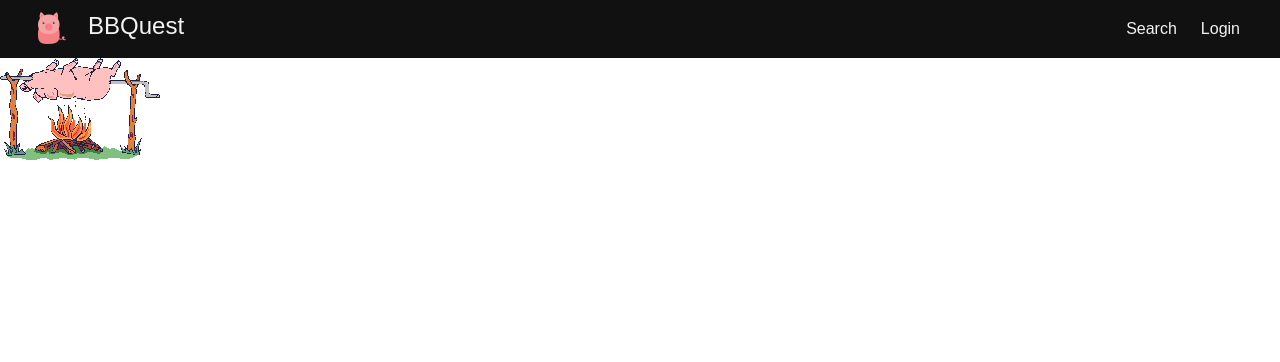
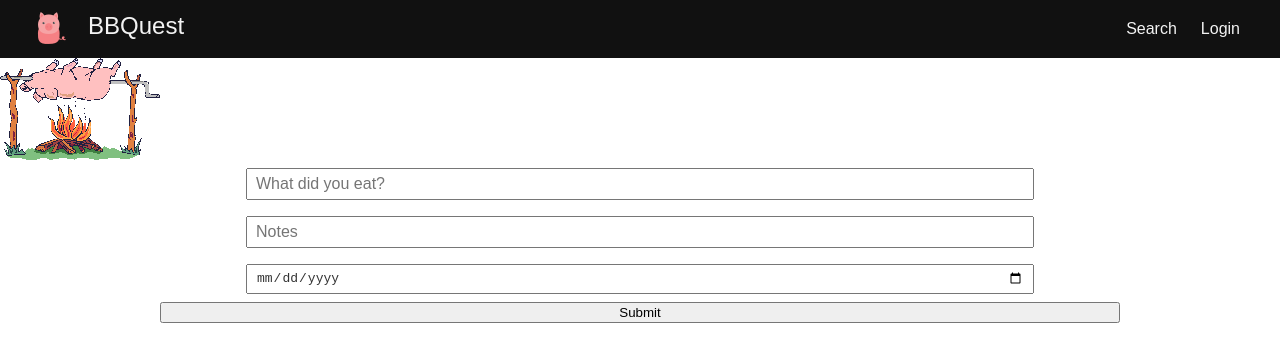
Before and after one commit to tdberg21/bbquest, a React (Create React App) app: page /restaurants/1/review in a window 1280 px wide. Shown: the top 362 px of the page. Built offline with nearby package versions, Linux system fonts and the light colour scheme.

Commit message:
Add initial structure for visited form and loading gif to restaurants page

```diff
--- a/src/containers/App/App.js
+++ b/src/containers/App/App.js
@@ -13,6 +13,7 @@ import CardContainer from '../CardContainer/CardContainer';
 import SearchForm from '../SearchForm/SearchForm';
 import SignUpForm from '../SignUpForm/SignUpForm';
 import RestaurantDetails from '../RestaurantDetails/RestaurantDetails';
+import VisitedForm from '../VisitedForm/VisitedForm';
 
 export class App extends Component {
 
@@ -36,6 +37,7 @@ export class App extends Component {
           let restaurant = this.props.restaurants.find(restaurant => restaurant.name === match.params.name);
           return <RestaurantDetails {...restaurant} />;
         }} />
+        <Route path='/restaurants/:name/review' component={VisitedForm}/>
       </div>
     );
   }
--- a/src/containers/CardContainer/CardContainer.js
+++ b/src/containers/CardContainer/CardContainer.js
@@ -3,6 +3,7 @@ import { connect } from 'react-redux';
 import Card from '../../components/Card/Card';
 import './CardContainer.css';
 import SearchForm from '../SearchForm/SearchForm';
+import pig from '../../pig.gif';
 
 export class CardContainer extends Component {
 
@@ -11,11 +12,20 @@ export class CardContainer extends Component {
   })
 
   render() {
-    return (
-      <div className="card-container">
-        {this.restaurantsToDisplay(this.props.restaurants)}
-      </div>
-    );
+    if (this.props.restaurants.length > 0) {
+      return (
+        <div className='card-container'>
+          {this.restaurantsToDisplay(this.props.restaurants)}
+        </div>
+      );
+    } else {
+      return (
+        <div className='card-container'>
+          <img src={pig} alt='pig loading gif' />
+        </div>
+      );
+    }
+
   }
 }
 
--- a/src/containers/RestaurantDetails/RestaurantDetails.js
+++ b/src/containers/RestaurantDetails/RestaurantDetails.js
@@ -24,7 +24,7 @@ export class RestaurantDetails extends Component {
   }
 
   checkVisited = (id) => {
-    this.props.history.push('/review');
+    this.props.history.push(`/restaurants/${this.props.name}/review`);
   }
 
   render () {
@@ -43,7 +43,9 @@ return (
             <button
               className='visited-button'
               onClick={() => this.checkVisited(this.props.id)}
-          >Mark As Visited</button>
+            >
+              Mark As Visited
+            </button>
           </section>
           <section className='reviews-section'>
             <h6>Reviews:</h6>
@@ -61,7 +63,7 @@ return (
           <img src={pig} alt='loading gif' />
         </div>
 
-      )
+      );
     }
 
   }
@@ -69,6 +71,6 @@ return (
 
 export const mapStateToProps = state => ({
   visited: state.visited
-})
+});
 
 export default withRouter(connect(mapStateToProps)(RestaurantDetails));
--- /dev/null
+++ b/src/containers/VisitedForm/VisitedForm.js
@@ -0,0 +1,60 @@
+import React, { Component } from 'react';
+
+
+export class VisitedForm extends Component {
+  constructor () {
+    super();
+
+    this.state = {
+      meal: '',
+      notes: '',
+      date: ''
+    };
+  }
+
+  render() {
+    return (
+      <div className='visited-form-container'>
+        <form className='visited-form'>
+          <div className='inputs'>
+            <input
+              className='meal-field input-fields'
+              aria-label='Please Enter What You Ate'
+              placeholder='What did you eat?'
+              type='text'
+              name='meal'
+              value={this.state.meal}
+              onChange={this.handleChange}
+            />
+            <input
+              className='notes-field input-fields'
+              aria-label='Please Enter Notes About Your Visit'
+              placeholder='Notes'
+              type='text'
+              name='notes'
+              value={this.state.notes}
+              onChange={this.handleChange}
+            />
+            <input
+              className='date-field input-fields'
+              aria-label='Please Enter Your Password'
+              placeholder='date of visit'
+              type='date'
+              name='date'
+              value={this.state.date}
+              onChange={this.handleChange}
+            />
+            <button
+              className='visit-button'
+              aria-label='Submit review'
+            >
+              Submit
+              </button>
+          </div>
+        </form>
+      </div>
+    );
+  }
+}
+
+export default VisitedForm;
```
Lines whose indentation alone changed are shown as unchanged.
